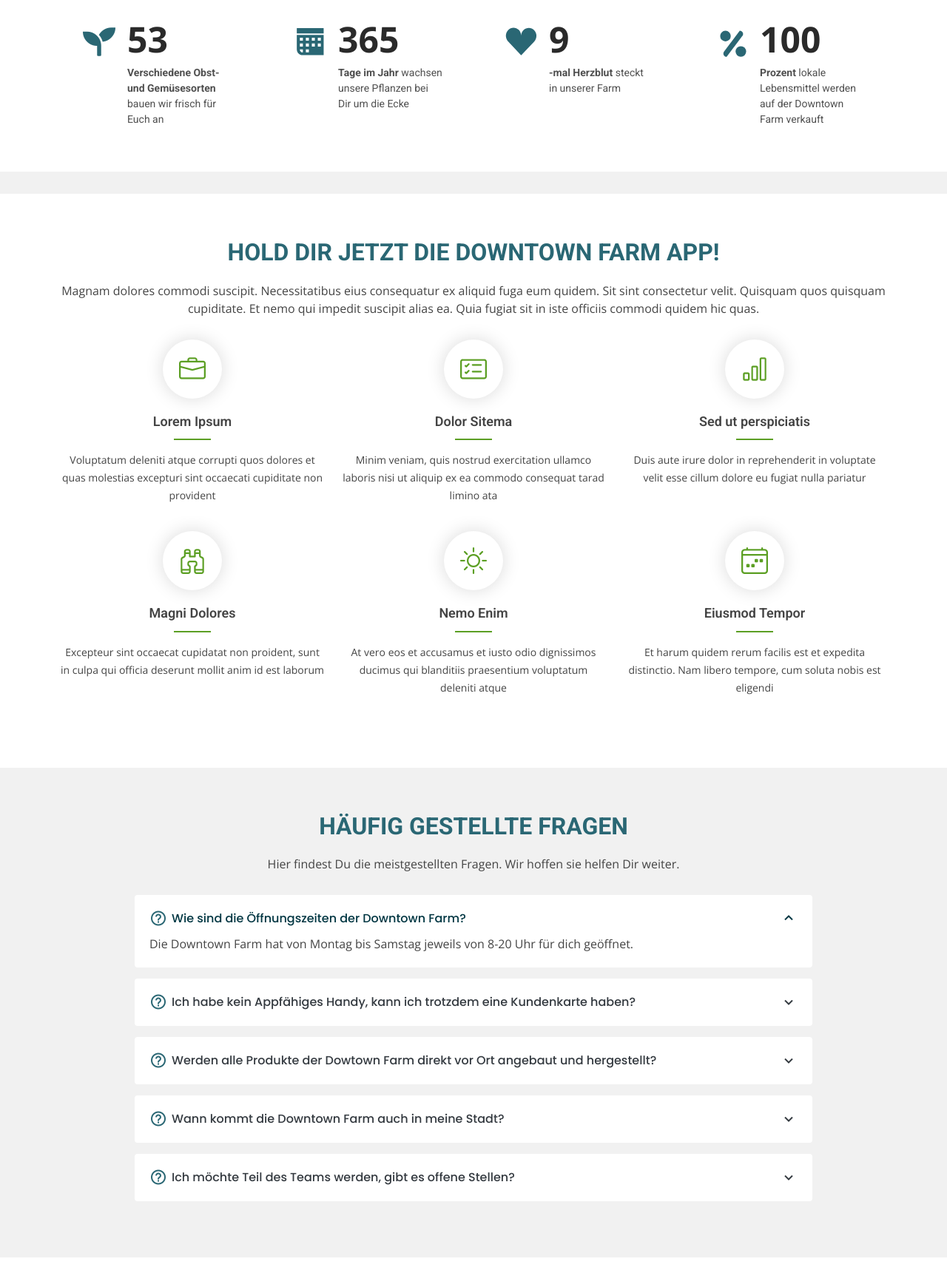
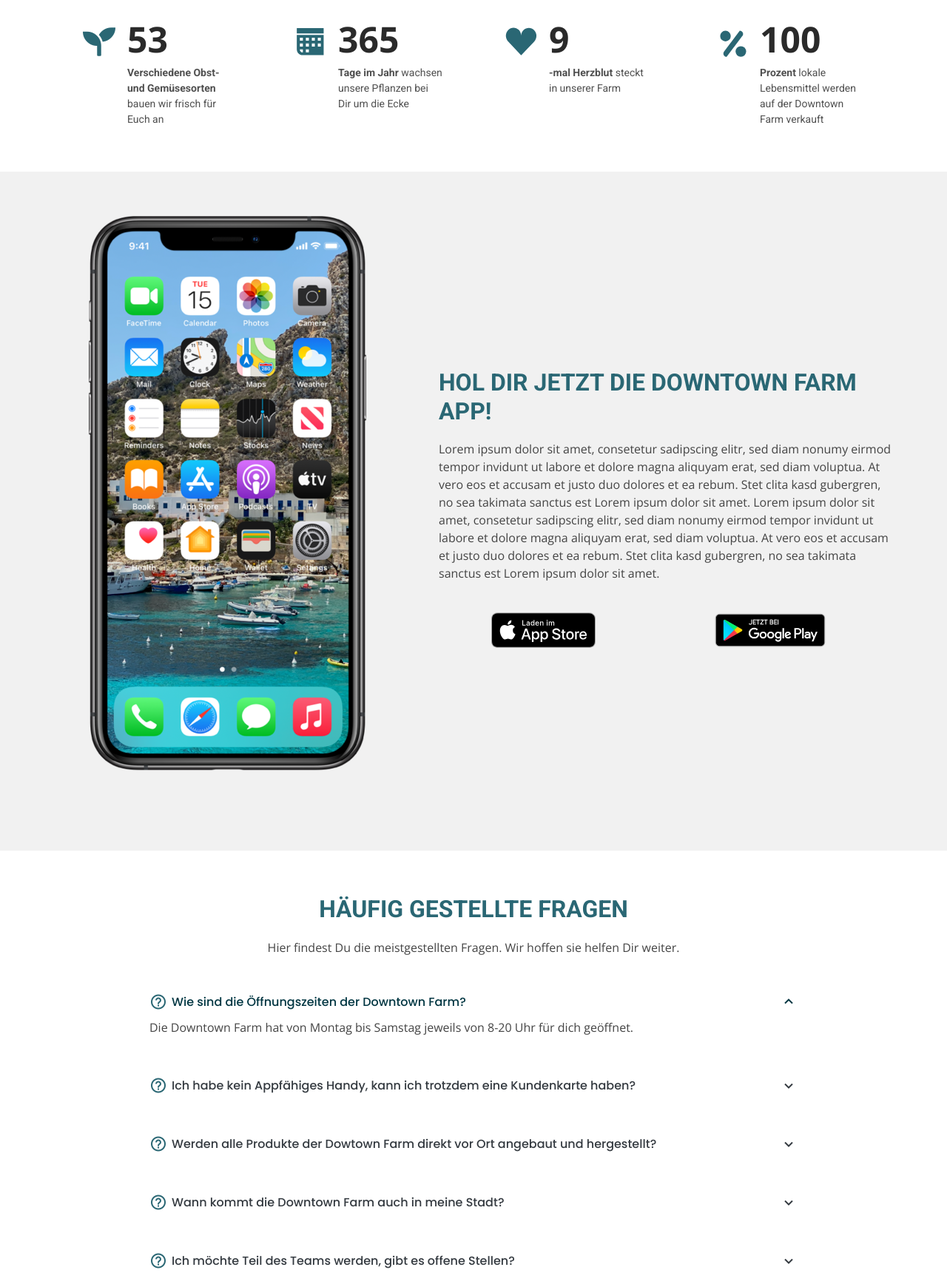
Before and after one commit to nhaun/DowntownFarm, a plain HTML site: page index.html in a window 1280 px wide. Shown: the part 1371-3111 px from the top of the page at 74% size. Drawn offline with nearby package versions, Linux system fonts and the light colour scheme; a script that the page names is missing.

Commit message:
Added Mockup section

```diff
--- a/assets/css/style.css
+++ b/assets/css/style.css
@@ -744,6 +744,33 @@ section {
 /*--------------------------------------------------------------
 # Services
 --------------------------------------------------------------*/
+.services .image {
+  background: url("../img/iPhone_new_new.png") center center no-repeat;
+  background-size: cover;
+  min-height: 800px;
+  border-radius: 1%;
+}
+
+.services .button-image {
+  max-width: 60%;
+}
+
+.services .button-image-apple {
+  max-width: 50%;
+}
+
+@media (max-width: 667px) {
+  .services .button-image {
+    max-width: 100%;
+  }
+}
+
+@media (max-width: 667px) {
+  .services .button-image-apple {
+    max-width: 80%;
+  }
+}
+
 .services .icon-box {
   margin-bottom: 20px;
   text-align: center;
--- a/index.html
+++ b/index.html
@@ -237,14 +237,14 @@
     </section><!-- End Counts Section -->
 
     <!-- ======= Clients Section ======= -->
-    <section class="clients section-bg">
+    <!--<section class="clients section-bg">
       <div class="container">
 
         <div class="row">
 
           <div class="col-lg-12"></div>
 
-          <!--<div class="col-lg-2 col-md-4 col-6 d-flex align-items-center justify-content-center">
+          <div class="col-lg-2 col-md-4 col-6 d-flex align-items-center justify-content-center">
             <img src="assets/img/clients/client-1.png" class="img-fluid" alt="">
           </div>
 
@@ -266,23 +266,68 @@
 
           <div class="col-lg-2 col-md-4 col-6 d-flex align-items-center justify-content-center">
             <img src="assets/img/clients/client-6.png" class="img-fluid" alt="">
-          </div>-->
+          </div>
 
         </div>
 
       </div>
-    </section><!-- End Clients Section -->
+    </section>--><!-- End Clients Section -->
 
     <!-- ======= Services Section ======= -->
-    <section id="services" class="services">
+    <section id="services" class="services section-bg">
       <div class="container">
 
-        <div class="section-title">
-          <h2>Hold dir jetzt die Downtown Farm App!</h2>
+        <!--<div class="section-title">
+          <h2>Hol dir jetzt die Downtown Farm App!</h2>
           <p>Magnam dolores commodi suscipit. Necessitatibus eius consequatur ex aliquid fuga eum quidem. Sit sint consectetur velit. Quisquam quos quisquam cupiditate. Et nemo qui impedit suscipit alias ea. Quia fugiat sit in iste officiis commodi quidem hic quas.</p>
+        </div>-->
+
+        <div class="row no-gutters">
+          <div class="col-xl-5 d-flex align-items-stretch justify-content-center"><img class="img-fluid mb-5" src="assets/img/iPhone_new.png" alt=""></div>
+          <div class="col-xl-7 ps-0 ps-lg-5 pe-lg-1 d-flex align-items-stretch">
+            <div class="content d-flex flex-column justify-content-center">
+              <h2 class="about-h2">Hol dir jetzt die Downtown Farm App!</h2>
+              <!--<div class="row">
+                <div class="col-md-6 icon-box">
+                  <i class="bx bx-receipt"></i>
+                  <h4>Corporis voluptates sit</h4>
+                  <p>Consequuntur sunt aut quasi enim aliquam quae harum pariatur laboris nisi ut aliquip</p>
+                </div>
+                <div class="col-md-6 icon-box">
+                  <i class="bx bx-cube-alt"></i>
+                  <h4>Ullamco laboris nisi</h4>
+                  <p>Excepteur sint occaecat cupidatat non proident, sunt in culpa qui officia deserunt</p>
+                </div>
+                <div class="col-md-6 icon-box">
+                  <i class="bx bx-images"></i>
+                  <h4>Labore consequatur</h4>
+                  <p>Aut suscipit aut cum nemo deleniti aut omnis. Doloribus ut maiores omnis facere</p>
+                </div>
+                <div class="col-md-6 icon-box">
+                  <i class="bx bx-shield"></i>
+                  <h4>Beatae veritatis</h4>
+                  <p>Expedita veritatis consequuntur nihil tempore laudantium vitae denat pacta</p>
+                </div>
+              </div>-->
+              <div class="row">
+                <div class="col-md-12">
+                  Lorem ipsum dolor sit amet, consetetur sadipscing elitr, sed diam nonumy eirmod tempor invidunt ut labore et dolore magna aliquyam erat, sed diam voluptua. At vero eos et accusam et justo duo dolores et ea rebum. Stet clita kasd gubergren, no sea takimata sanctus est Lorem ipsum dolor sit amet. Lorem ipsum dolor sit amet, consetetur sadipscing elitr, sed diam nonumy eirmod tempor invidunt ut labore et dolore magna aliquyam erat, sed diam voluptua. At vero eos et accusam et justo duo dolores et ea rebum. Stet clita kasd gubergren, no sea takimata sanctus est Lorem ipsum dolor sit amet.</p>
+              </div>
+              <div class="row">
+                <div class="col-6 mt-3 d-flex justify-content-center">
+                  <img class="img-fluid button-image-apple" src="/assets/img/AppStoreButton.svg" />
+                </div>
+                <div class="col-6 mt-3 d-flex justify-content-center">
+                  <img class="img-fluid button-image" src="/assets/img/GooglePlayButton.png" />
+                </div>
+              </div>
+
+              </div>
+            </div><!-- End .content-->
+          </div>
         </div>
 
-        <div class="row">
+        <!--<div class="row">
           <div class="col-lg-4 col-md-6 icon-box">
             <div class="icon"><i class="bi bi-briefcase"></i></div>
             <h4 class="title"><a href="">Lorem Ipsum</a></h4>
@@ -313,7 +358,7 @@
             <h4 class="title"><a href="">Eiusmod Tempor</a></h4>
             <p class="description">Et harum quidem rerum facilis est et expedita distinctio. Nam libero tempore, cum soluta nobis est eligendi</p>
           </div>
-        </div>
+        </div>-->
 
       </div>
     </section><!-- End Services Section -->
@@ -667,7 +712,7 @@
     </section>--><!-- End Pricing Section -->
 
     <!-- ======= Frequently Asked Questions Section ======= -->
-    <section id="faq" class="faq section-bg">
+    <section id="faq" class="faq">
       <div class="container">
 
         <div class="section-title">
@@ -729,7 +774,7 @@
     </section><!-- End Frequently Asked Questions Section -->
 
     <!-- ======= Contact Section ======= -->
-    <section id="contact" class="contact">
+    <section id="contact" class="contact section-bg">
       <div class="container">
 
         <div class="section-title">
```
Also changed, not shown: assets/img/AppStoreButton.svg (added), assets/img/GooglePlayButton.png (added), assets/img/GooglePlayButton.svg (added), assets/img/iPhone.png (added), assets/img/iPhone_new.png (added), assets/img/iPhone_new_new.png (added), 1 other file.
